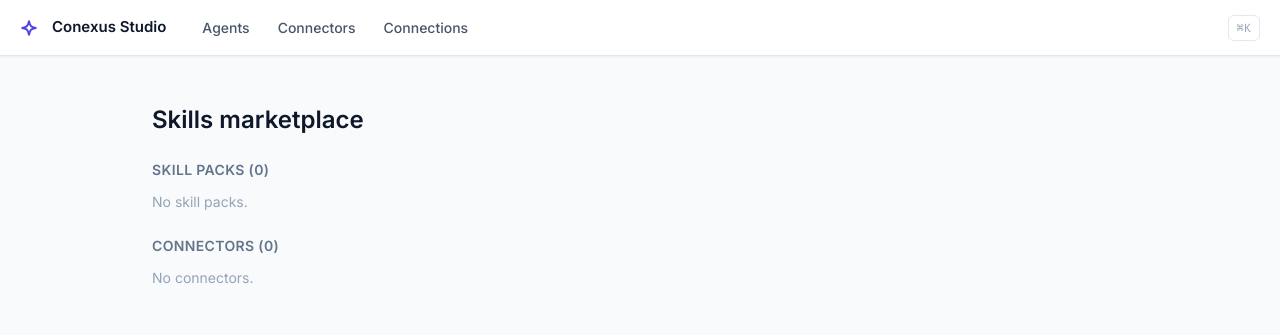
After one commit to leandrotcawork/conexus-framework, a Python web app: template src/conexus/web/admin/templates/skills.html in a window 1280 px wide. The commit adds this page. Shown: the top 335 px of the page. Run offline with Jinja, Linux system fonts and the light colour scheme; the template is opened without the code that fills it, so the values that code supplies are empty; some libraries are stand-ins or nearby versions.

Commit message:
feat(studio): /admin/packs marketplace + install/uninstall buttons in agent detail

```diff
--- a/src/conexus/web/admin/app.py
+++ b/src/conexus/web/admin/app.py
@@ -12,6 +12,7 @@ from .deps import AdminContext
 from .routes.agents import make_agents_router
 from .routes.connections import make_connections_router
 from .routes.connectors import make_connectors_router
+from .routes.packs import make_packs_router
 from .routes.repl import make_repl_router
 
 _HERE = Path(__file__).parent
@@ -53,6 +54,7 @@ def make_admin_app(
     app.include_router(make_agents_router())
     app.include_router(make_connectors_router())
     app.include_router(make_connections_router())
+    app.include_router(make_packs_router())
     app.include_router(make_repl_router())
 
     return app
--- a/src/conexus/web/admin/routes/agents.py
+++ b/src/conexus/web/admin/routes/agents.py
@@ -8,6 +8,7 @@ from fastapi import APIRouter, Form, HTTPException, Request
 from fastapi.responses import HTMLResponse, RedirectResponse, Response
 
 from conexus.core.llm.pricing import llm_options
+from conexus.core.packs.registry import PacksRegistry
 from ..services.agent_repo import list_agents, read_agent
 from ..services.skill_writer import write_skill_md
 from ..services.template_lib import TEMPLATES, scaffold_agent
@@ -77,6 +78,9 @@ def make_agents_router() -> APIRouter:
                 "readonly": True,
                 "raw_skill_md": agent.skill_path.read_text(encoding="utf-8"),
                 "llm_options": llm_options(),
+                "available_packs": PacksRegistry.load(
+                    ctx.repo_root / "packs" / "registry.json"
+                ).list(kind="skill"),
             },
         )
 
--- /dev/null
+++ b/src/conexus/web/admin/templates/skills.html
@@ -0,0 +1,40 @@
+{% extends "base.html" %}
+{% block content %}
+<div class="max-w-5xl mx-auto p-6 space-y-6">
+  <h1 class="text-2xl font-semibold">Skills marketplace</h1>
+
+  <section>
+    <h2 class="text-sm font-semibold uppercase tracking-wide text-slate-500 mb-3">Skill Packs ({{ skills | length }})</h2>
+    <div class="grid grid-cols-1 md:grid-cols-2 gap-3">
+      {% for s in skills %}
+      <div class="border border-slate-200 rounded-lg p-3 bg-white">
+        <div class="flex items-center justify-between">
+          <span class="font-mono text-sm text-indigo-700">{{ s.id }}</span>
+          <span class="text-xs text-slate-400">v{{ s.version }}</span>
+        </div>
+        <p class="text-xs text-slate-500 mt-1">{{ s.ui.description }}</p>
+      </div>
+      {% else %}
+      <p class="text-sm text-slate-400">No skill packs.</p>
+      {% endfor %}
+    </div>
+  </section>
+
+  <section>
+    <h2 class="text-sm font-semibold uppercase tracking-wide text-slate-500 mb-3">Connectors ({{ connectors | length }})</h2>
+    <div class="grid grid-cols-1 md:grid-cols-2 gap-3">
+      {% for c in connectors %}
+      <div class="border border-slate-200 rounded-lg p-3 bg-white">
+        <div class="flex items-center justify-between">
+          <span class="font-mono text-sm text-indigo-700">{{ c.id }}</span>
+          <span class="text-xs text-slate-400">v{{ c.version }}</span>
+        </div>
+        <p class="text-xs text-slate-500 mt-1">{{ c.ui.description }}</p>
+      </div>
+      {% else %}
+      <p class="text-sm text-slate-400">No connectors.</p>
+      {% endfor %}
+    </div>
+  </section>
+</div>
+{% endblock %}
```
Also changed, not shown: src/conexus/tests/conftest.py (+14 -1 lines), src/conexus/tests/test_packs_route.py (added, +29 -0 lines), src/conexus/web/admin/routes/packs.py (added, +54 -0 lines), src/conexus/web/admin/templates/partials/agent_form.html (+24 -3 lines).
